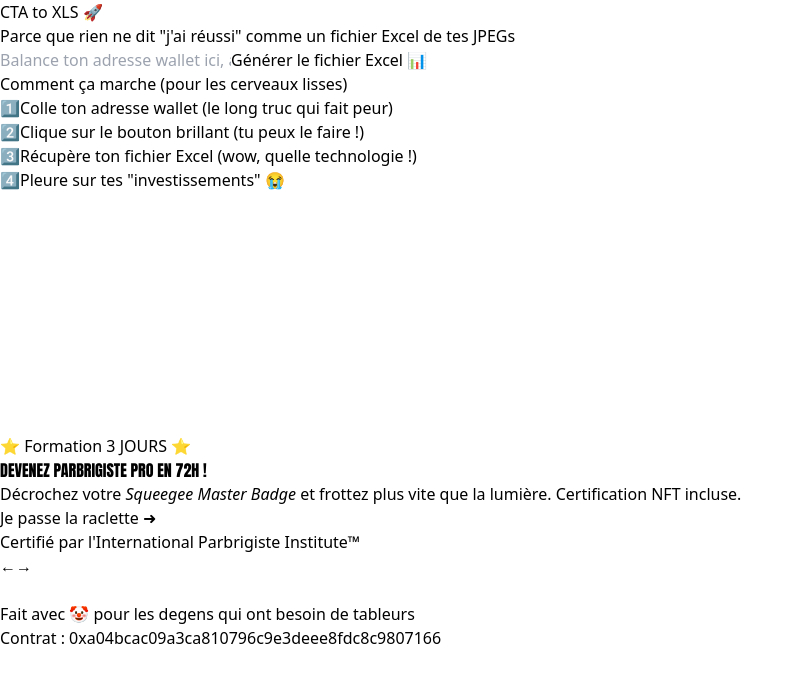
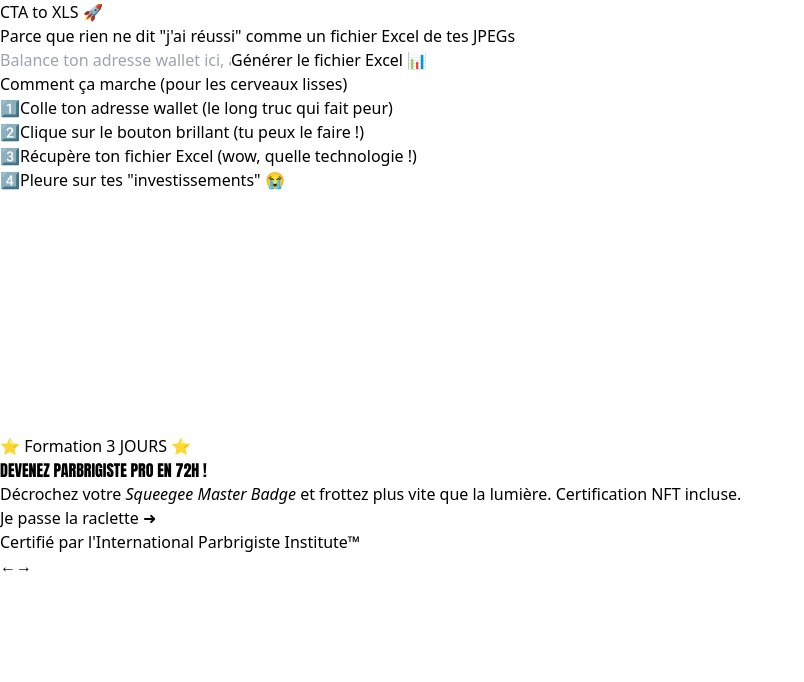
Before and after one commit to hrogerdev/CTA2XLS, a React (Vite) app: page / in a window 1280 px wide. Shown: the top 682 px of the page, without its empty margins (0-804 px from the left). Built offline with nearby package versions, Linux system fonts and the light colour scheme.

Commit message:
Remove footer with clown emoji and contract address

```diff
--- a/src/App.tsx
+++ b/src/App.tsx
@@ -245,17 +245,6 @@ export default function App() {
           </div>
         </motion.div>
 
-        <motion.footer
-          initial={{ opacity: 0 }}
-          animate={{ opacity: 1 }}
-          transition={{ delay: 0.8 }}
-          className="mt-16 text-center text-sm text-gray-500"
-        >
-          <p>Fait avec 🤡 pour les degens qui ont besoin de tableurs</p>
-          <p className="mt-2">
-            Contrat : 0xa04bcac09a3ca810796c9e3deee8fdc8c9807166
-          </p>
-        </motion.footer>
       </div>
 
     </div>
```
